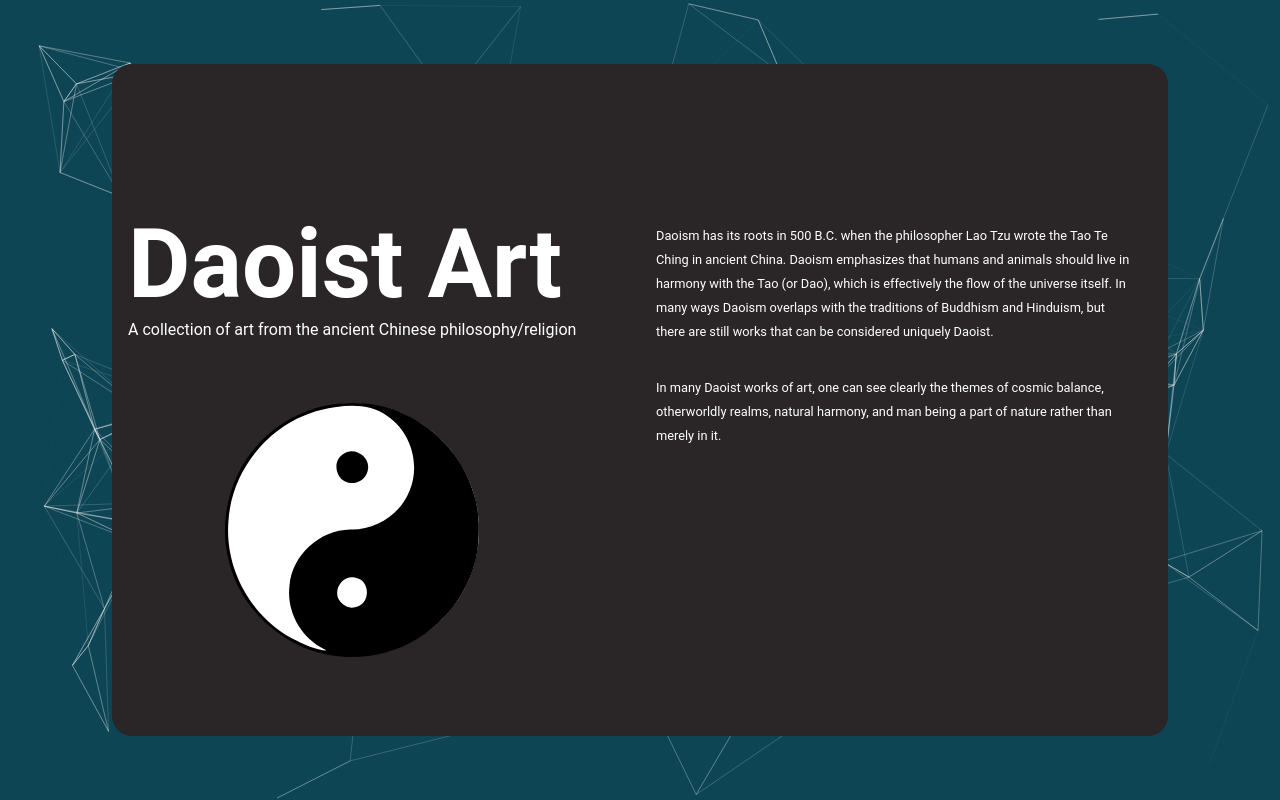
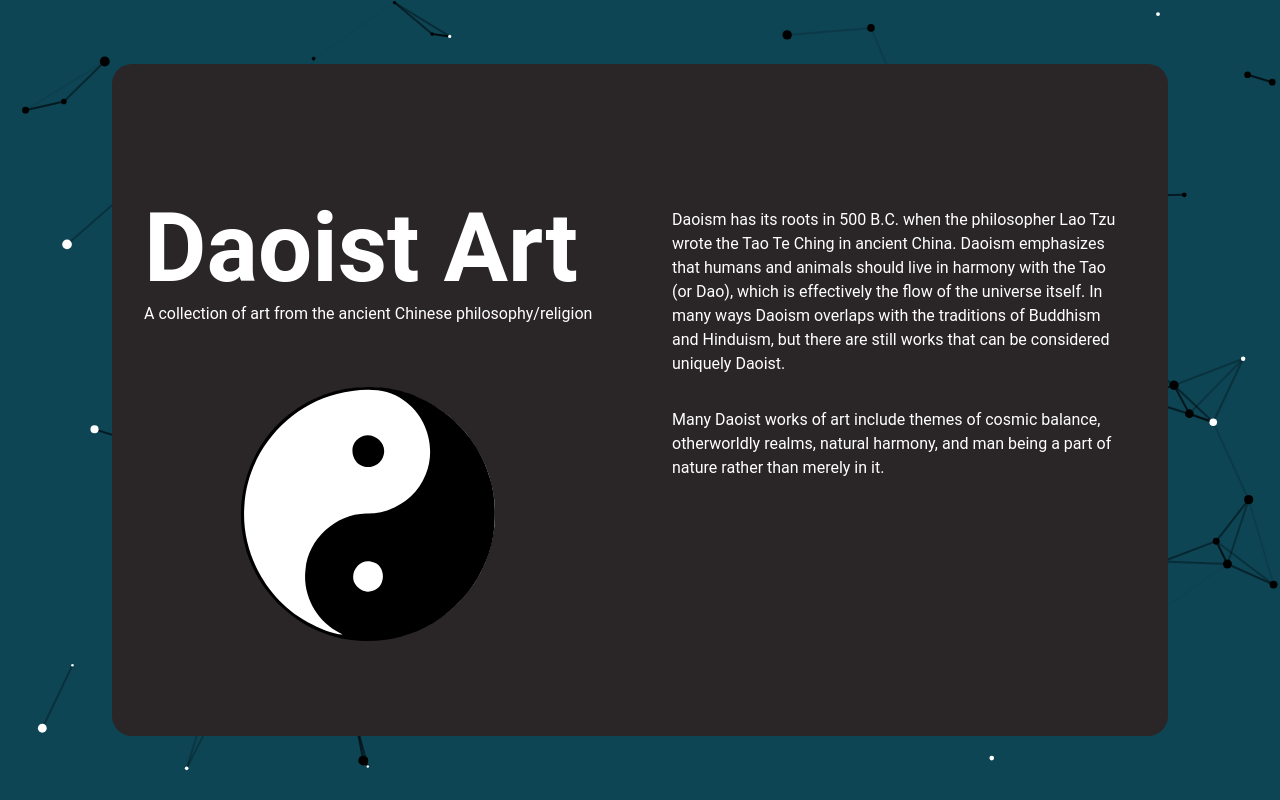
Before and after one commit to WhimsicalWill/DaoistArt, a React (Create React App) app: page / in a window 1280 px wide. Built offline with nearby package versions, Linux system fonts and the light colour scheme.

Commit message:
Finish initial site layout

```diff
--- a/src/components/Intro/Intro.jsx
+++ b/src/components/Intro/Intro.jsx
@@ -2,7 +2,7 @@ import './Intro.scss'
 import ParticleBackground from "../../components/Particles/Particles.jsx"
 
 const descriptionPart1 = "Daoism has its roots in 500 B.C. when the philosopher Lao Tzu wrote the Tao Te Ching in ancient China. Daoism emphasizes that humans and animals should live in harmony with the Tao (or Dao), which is effectively the flow of the universe itself. In many ways Daoism overlaps with the traditions of Buddhism and Hinduism, but there are still works that can be considered uniquely Daoist."
-const descriptionPart2 = "In many Daoist works of art, one can see clearly the themes of cosmic balance, otherworldly realms, natural harmony, and man being a part of nature rather than merely in it."
+const descriptionPart2 = "Many Daoist works of art include themes of cosmic balance, otherworldly realms, natural harmony, and man being a part of nature rather than merely in it."
 const daoism_url = "http://localhost:3000/DaoistArt/daoism.svg"
 
 const Intro = () => {
--- a/src/components/Intro/Intro.scss
+++ b/src/components/Intro/Intro.scss
@@ -44,6 +44,7 @@
 	height: 80%;
     position: absolute;
     bottom: 0px;
+	padding: 1rem;
 
 	img {
 		height: 50%;
@@ -60,21 +61,20 @@
 
 .intro-subtitle {
 	font-size: 1em;
+	text-align: center;
 }
 
 .description-container {
 	flex: 1;
 	position: relative;
-	// width: 30%;
-	// color: black;
-	// font-size: 1em;
 }
 
 .description-content {
 	height: 80%;
 	position: absolute;
 	bottom: 0px;
-	font-size: .8rem;
+	font-size: 1rem;
+	padding: 1rem;
 
 	p {
 		line-height: 1.5rem;
--- a/src/components/Particles/Particles.jsx
+++ b/src/components/Particles/Particles.jsx
@@ -1,32 +1,14 @@
-// import Particles from "react-tsparticles"
-// import particlesOptions from "./particles.json"
-
-
-// const ParticleBackground = () => {
-// 	return <div className="App">
-// 				<Particles id="tsparticles" height="100vh"
-// 					options={particlesOptions}
-// 				/>
-// 			</div>
-// }
-
-// export default ParticleBackground
-
 import Particles from "react-particles";
 import { loadFull } from "tsparticles";
 import { useCallback } from "react";
+// import ParticlesOptions from "./particles.json"
 
 const ParticleBackground = () => {
 	const particlesInit = useCallback(async (engine) => {
-        console.log(engine);
-        // you can initiate the tsParticles instance (engine) here, adding custom shapes or presets
-        // this loads the tsparticles package bundle, it's the easiest method for getting everything ready
-        // starting from v2 you can add only the features you need reducing the bundle size
 		await loadFull(engine);
 	}, []);
 
 	const particlesLoaded = useCallback(async (container) => {
-        await console.log(container);
 	}, []);
 
 	return (
@@ -48,46 +30,23 @@ const ParticleBackground = () => {
 				fpsLimit: 120,
 				interactivity: {
 					events: {
-                        onClick: {
-                            enable: true,
-                            mode: "push",
-                        },
-                        onHover: {
-                            enable: true,
-                            mode: "repulse",
-                        },
 						resize: true,
-                    },
-                    modes: {
-                        push: {
-                            quantity: 4,
-                        },
-                        repulse: {
-                            distance: 200,
-                            duration: 0.4,
-                        },
 					},
 				},
 				particles: {
 					color: {
-                        value: "#00000",
+						value: ["#000", "#fff"],
 					},
 					links: {
-                        color: "#eeeeee",
-                        distance: 150,
+						color: "#000",
+						distance: 100,
 						enable: true,
-                        opacity: 0.5,
-                        width: 1,
-                    },
-                    collisions: {
-                        enable: true,
+						opacity: 1,
+						width: 2,
 					},
 					move: {
 						directions: "none",
 						enable: true,
-                        outModes: {
-                            default: "bounce",
-                        },
 						random: false,
 						speed: 6,
 						straight: false,
@@ -100,7 +59,7 @@ const ParticleBackground = () => {
 						value: 80,
 					},
 					opacity: {
-                        value: 0.5,
+						value: 1,
 					},
 					shape: {
 						type: "circle",
```
Lines whose indentation alone changed are shown as unchanged.
